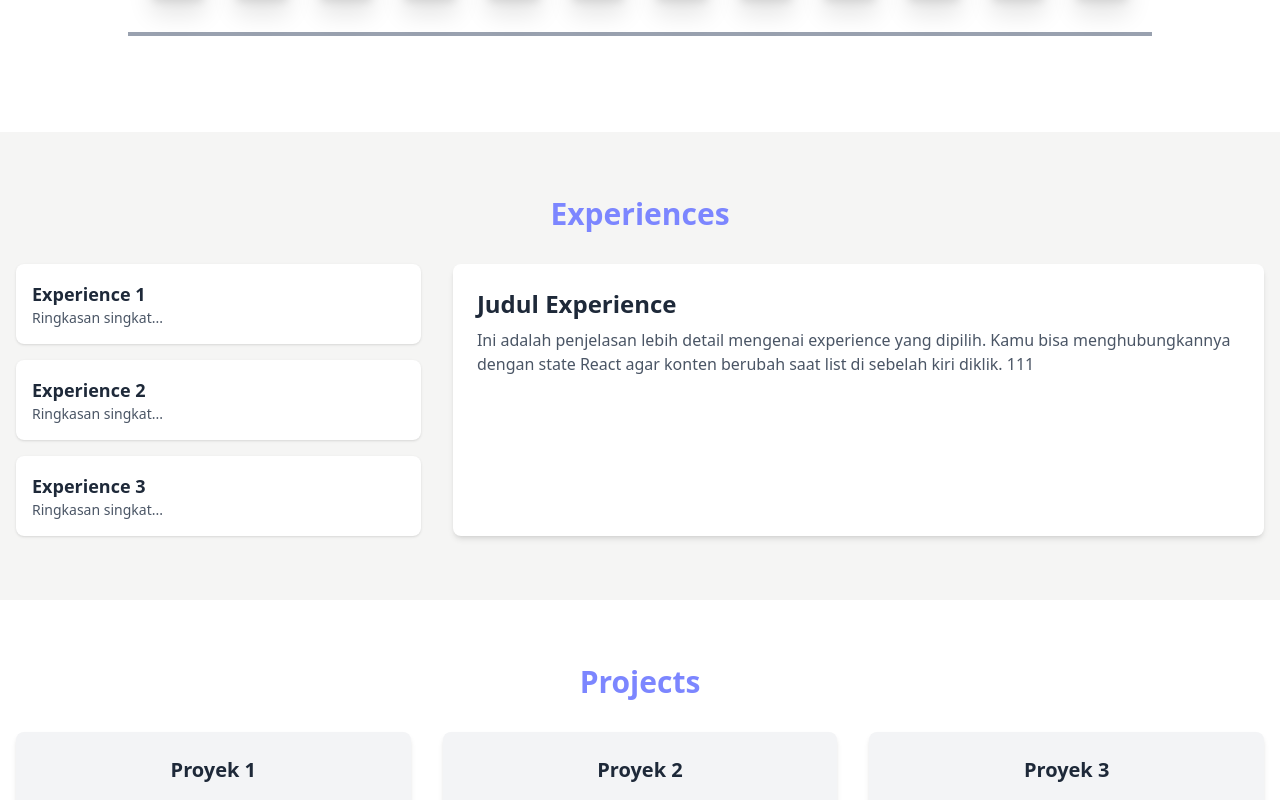
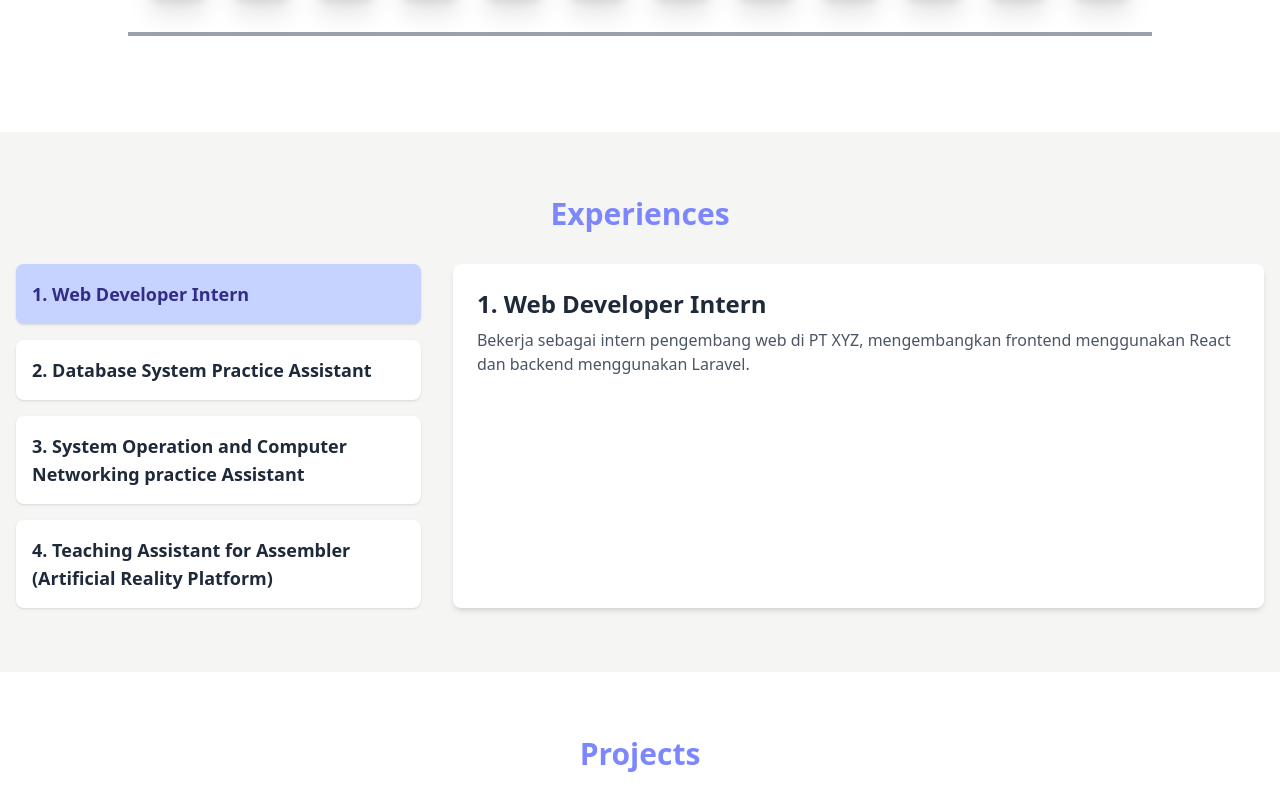
Before and after one commit to adrianKiv/Portofolio_web, a React (Vite) app: page / in a window 1280 px wide. Shown: the part 1300-2100 px from the top of the page. Built offline with nearby package versions, Linux system fonts and the light colour scheme.

Commit message:
experience

```diff
--- a/src/App.jsx
+++ b/src/App.jsx
@@ -11,6 +11,7 @@ import GBRphyton from "./assets/images/logos_phyton.svg";
 import GBRpostgresql from "./assets/images/logos_postgresql.svg";
 import GBRreact from "./assets/images/logos_react.svg";
 import GBRtailwind from "./assets/images/logos_tailwindcss.svg";
+import Experience from './partials/Experience.jsx'
 
 const techs = [
   { name: "CSS", image: GBRcss },
@@ -153,47 +154,7 @@ function App() {
         <div className="border-t-4 border-gray-400 dark:border-gray-900 my-8 w-4/5 mx-auto" />
       </section>
 
-{/* Experiences Section */}
-<section id="experiences" className="py-16 bg-stone-100 dark:bg-gray-800">
-  <div className="container mx-auto px-4">
-    <h2 className="text-3xl font-semibold mb-8 text-center text-indigo-400 dark:text-indigo-200">
-      Experiences
-    </h2>
-
-    <div className="flex flex-col md:flex-row gap-8">
-      {/* List (kiri) */}
-      <div className="w-full md:w-1/3 space-y-4">
-        {[1, 2, 3].map((item) => (
-          <button
-            key={item}
-            className="w-full text-left p-4 bg-white dark:bg-gray-700 rounded-lg shadow hover:bg-indigo-200 dark:hover:bg-indigo-600 transition-colors"
-            // tambahkan fungsi onClick jika ingin interaktif
-          >
-            <h3 className="text-lg font-semibold text-gray-800 dark:text-white">
-              Experience {item}
-            </h3>
-            <p className="text-sm text-gray-600 dark:text-gray-300">
-              Ringkasan singkat...
-            </p>
-          </button>
-        ))}
-      </div>
-
-      {/* Detail (kanan) */}
-      <div className="w-full md:w-2/3 bg-white dark:bg-gray-700 p-6 rounded-lg shadow-md">
-        <h3 className="text-2xl font-bold text-gray-800 dark:text-white">
-          Judul Experience
-        </h3>
-        <p className="mt-2 text-gray-600 dark:text-gray-300">
-          Ini adalah penjelasan lebih detail mengenai experience yang dipilih.
-          Kamu bisa menghubungkannya dengan state React agar konten berubah
-          saat list di sebelah kiri diklik. 111
-        </p>
-      </div>
-    </div>
-  </div>
-</section>
-
+      <Experience />
 
       {/* Projects Section */}
       <section id="projects" className="py-16 bg-white dark:bg-gray-700">
--- /dev/null
+++ b/src/partials/Experience.jsx
@@ -0,0 +1,69 @@
+import React, { useState } from "react";
+
+export default function Experience() {
+  const experiences = [
+    {
+      title: "1. Web Developer Intern",
+      detail:
+        "Bekerja sebagai intern pengembang web di PT XYZ, mengembangkan frontend menggunakan React dan backend menggunakan Laravel.",
+    },
+    {
+      title: "2. Database System Practice Assistant",
+      detail:
+        "Membantu mahasiswa dalam praktik sistem basis data, memberikan pengarahan dan membimbing pengerjaan tugas menggunakan PostgreSQL.",
+    },
+    {
+      title:
+        "3. System Operation and Computer Networking practice Assistant",
+      detail:
+        "Mendampingi mahasiswa dalam praktik sistem operasi dan jaringan komputer, termasuk penggunaan Linux, konfigurasi jaringan, dan troubleshooting.",
+    },
+    {
+      title: "4. Teaching Assistant for Assembler (Artificial Reality Platform)",
+      detail:
+        "Membantu dalam mata kuliah Assembler dengan praktik pengkodean dan debugging pada platform realitas buatan yang mensimulasikan hardware virtual.",
+    },
+  ];
+
+  const [selectedIndex, setSelectedIndex] = useState(0); // default item pertama
+
+  return (
+    <section id="experiences" className="py-16 bg-stone-100 dark:bg-gray-800">
+      <div className="container mx-auto px-4">
+        <h2 className="text-3xl font-semibold mb-8 text-center text-indigo-400 dark:text-indigo-200">
+          Experiences
+        </h2>
+
+        <div className="flex flex-col md:flex-row gap-8">
+          {/* List (kiri) */}
+          <div className="w-full md:w-1/3 space-y-4">
+            {experiences.map((exp, index) => (
+              <button
+                key={exp.title}
+                onClick={() => setSelectedIndex(index)}
+                className={`w-full text-left p-4 rounded-lg shadow transition-colors
+                  ${
+                    selectedIndex === index
+                      ? "bg-indigo-200 dark:bg-indigo-600 text-indigo-900 dark:text-white"
+                      : "bg-white dark:bg-gray-700 text-gray-800 dark:text-white hover:bg-indigo-100 dark:hover:bg-indigo-500"
+                  }`}
+              >
+                <h3 className="text-lg font-semibold">{exp.title}</h3>
+              </button>
+            ))}
+          </div>
+
+          {/* Detail (kanan) */}
+          <div className="w-full md:w-2/3 bg-white dark:bg-gray-700 p-6 rounded-lg shadow-md">
+            <h3 className="text-2xl font-bold text-gray-800 dark:text-white">
+              {experiences[selectedIndex].title}
+            </h3>
+            <p className="mt-2 text-gray-600 dark:text-gray-300">
+              {experiences[selectedIndex].detail}
+            </p>
+          </div>
+        </div>
+      </div>
+    </section>
+  );
+}
--- a/src/partials/Header.jsx
+++ b/src/partials/Header.jsx
@@ -74,7 +74,7 @@ function Header() {
             <div className="flex items-center space-x-4">
               <button
                 onClick={toggleDarkMode}
-                className="p-2 rounded-full bg-gray-600 dark:bg-gray-500 text-gray-700 dark:text-yellow-400 hover:bg-gray-800 dark:hover:bg-gray-200 transition-colors"
+                className="p-2 rounded-full bg-gray-500 dark:bg-gray-500 text-gray-950 dark:text-yellow-400 hover:bg-gray-700 dark:hover:bg-gray-200 transition-colors"
               >
                 {DarkMode ? <FiSun size={26} /> : <FiMoon size={26} />}
               </button>
```
